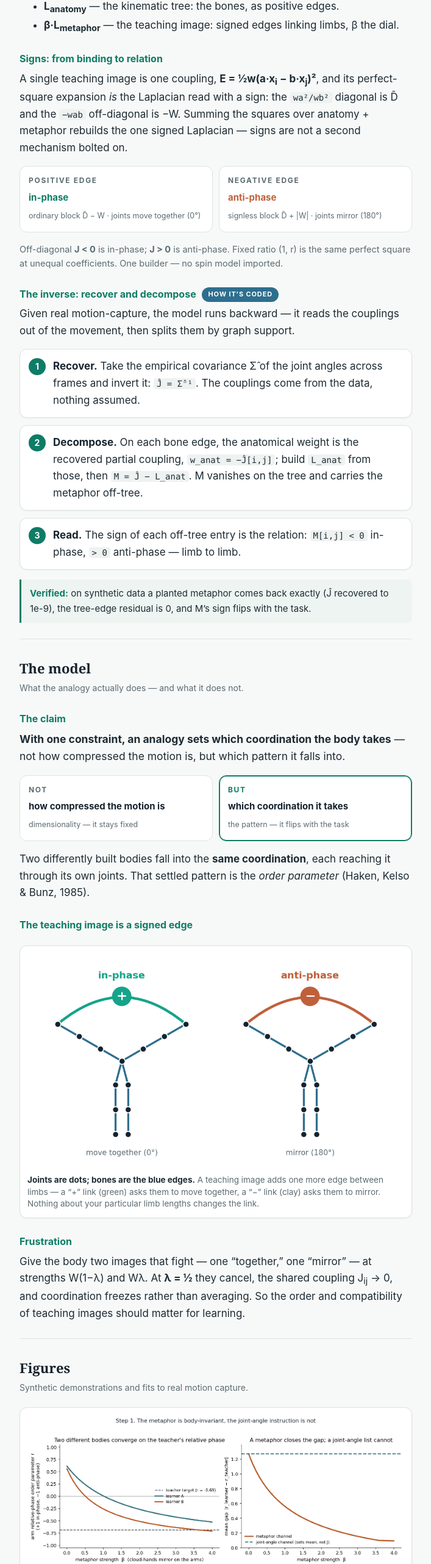
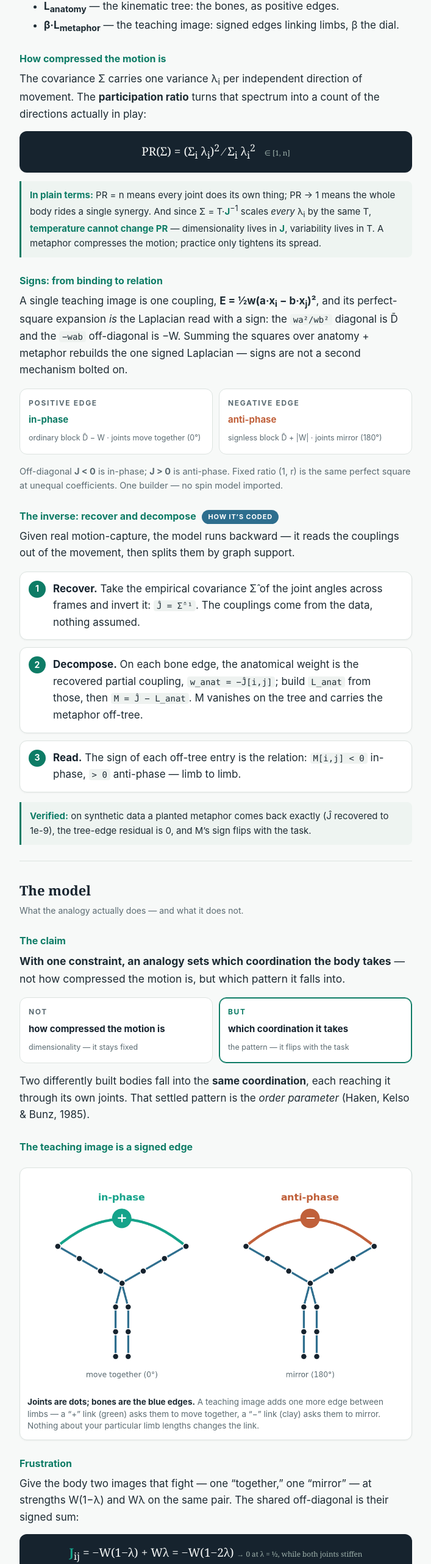
Before and after one commit to jts3et/cogsci-sources-viewer, a plain HTML site: page companion.html in a window 1280 px wide. Shown: the part 936-3500 px from the top of the page at 61% size, without its empty margins (286-993 px from the left). Drawn offline with Linux system fonts and the light colour scheme.

Commit message:
Deploy 30

```diff
--- a/companion.html
+++ b/companion.html
@@ -126,6 +126,11 @@
     <li><b>β·L<sub>metaphor</sub></b> — the teaching image: signed edges linking limbs, β the dial.</li>
   </ul>
 
+  <h3>How compressed the motion is</h3>
+  <p>The covariance Σ carries one variance λ<sub>i</sub> per independent direction of movement. The <b>participation ratio</b> turns that spectrum into a count of the directions actually in play:</p>
+  <div class="eq">PR(Σ) = (Σ<sub>i</sub> λ<sub>i</sub>)<sup>2</sup> ∕ Σ<sub>i</sub> λ<sub>i</sub><sup>2</sup> &nbsp; <small>∈ [1, n]</small></div>
+  <div class="plain"><b>In plain terms:</b> PR = n means every joint does its own thing; PR → 1 means the whole body rides a single synergy. And since Σ = T·<b>J</b><sup>−1</sup> scales <em>every</em> λ<sub>i</sub> by the same T, <b>temperature cannot change PR</b> — dimensionality lives in <b>J</b>, variability lives in T. A metaphor compresses the motion; practice only tightens its spread.</div>
+
   <h3>Signs: from binding to relation</h3>
   <p>A single teaching image is one coupling, <b>E = ½w(a·x<sub>i</sub> − b·x<sub>j</sub>)²</b>, and its perfect-square expansion <em>is</em> the Laplacian read with a sign: the <span class="mono">wa²/wb²</span> diagonal is D̄ and the <span class="mono">−wab</span> off-diagonal is −W. Summing the squares over anatomy + metaphor rebuilds the one signed Laplacian — signs are not a second mechanism bolted on.</p>
   <div class="diss">
@@ -164,7 +169,9 @@
   </figure>
 
   <h3>Frustration</h3>
-  <p>Give the body two images that fight — one “together,” one “mirror” — at strengths W(1−λ) and Wλ. At <b>λ = ½</b> they cancel, the shared coupling J<sub>ij</sub> → 0, and coordination freezes rather than averaging. So the order and compatibility of teaching images should matter for learning.</p>
+  <p>Give the body two images that fight — one “together,” one “mirror” — at strengths W(1−λ) and Wλ on the same pair. The shared off-diagonal is their signed sum:</p>
+  <div class="eq"><span class="j">J</span><sub>ij</sub> = −W(1−λ) + Wλ = −W(1−2λ) <small>→ 0 at λ = ½, while both joints stiffen</small></div>
+  <p>At <b>λ = ½</b> the two demands are equal, the coupling passes through zero, and coordination <b>freezes</b> rather than averaging into a compromise. So the order and compatibility of teaching images should matter for learning.</p>
 </section>
 
 <!-- ================= FIGURES ================= -->
```
